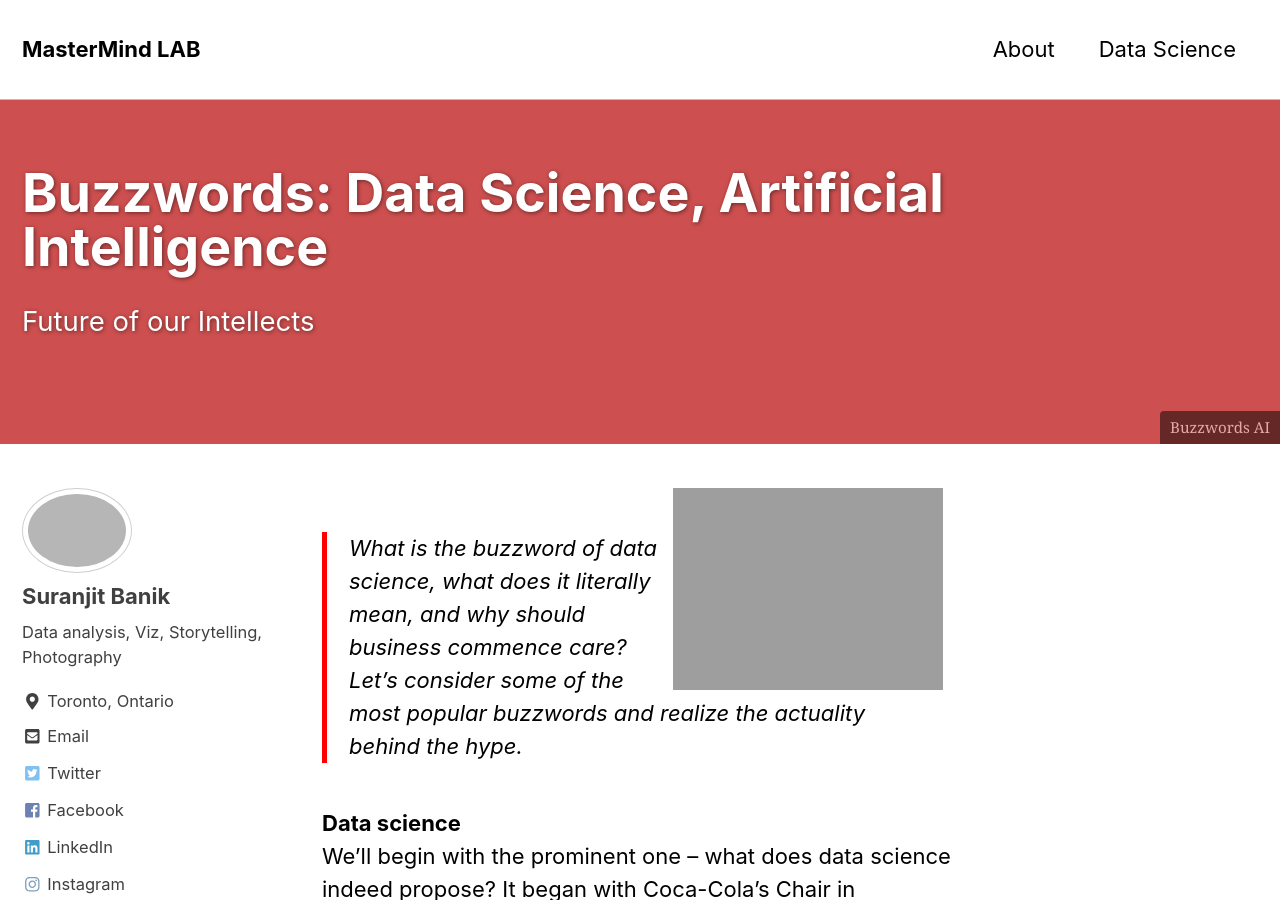
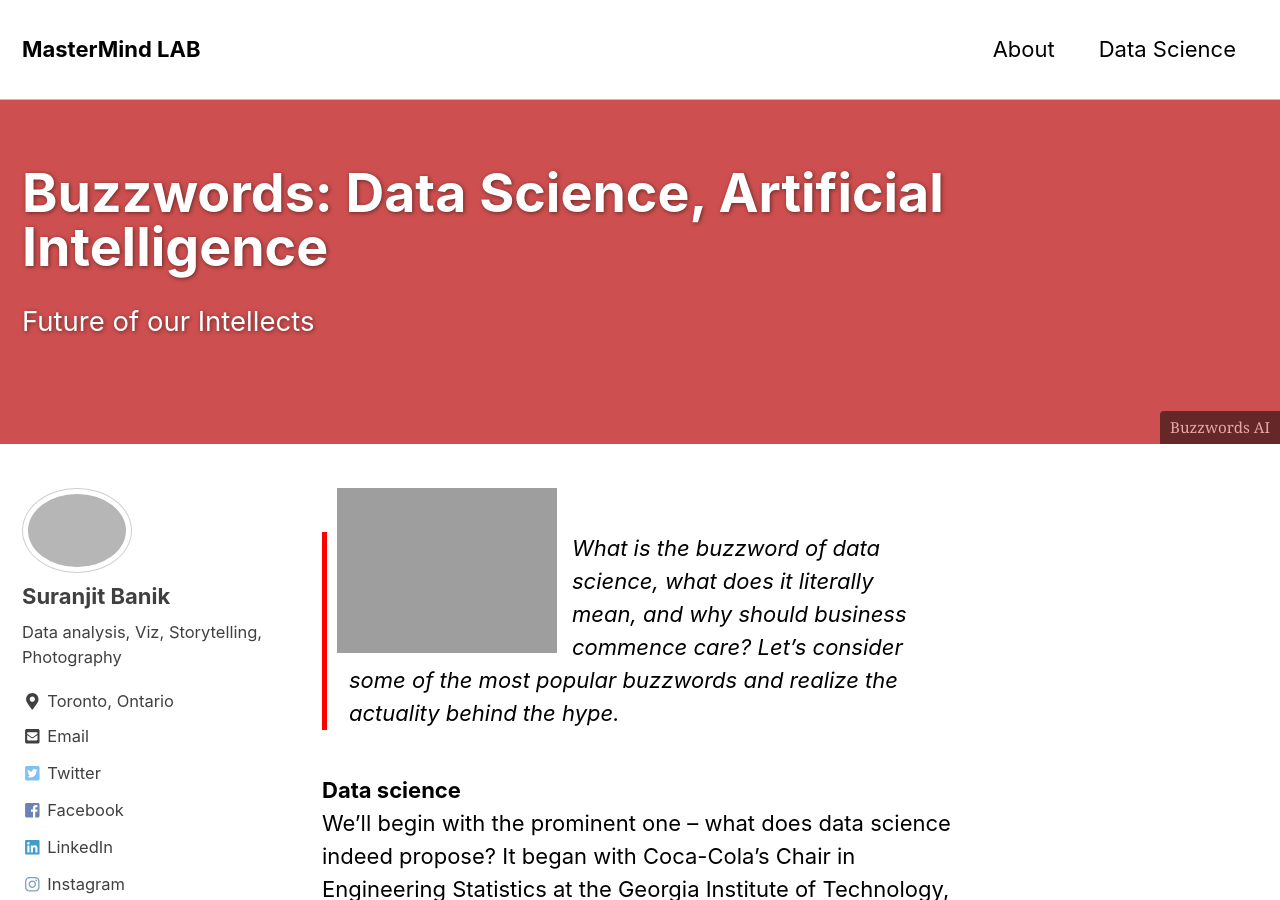
Before and after one commit to mastermindLAB/mastermindLAB.github.io, a Jekyll site: the page built from _posts/2019-03-29-DefinitionOfDataScience.md, in a window 1280 px wide and 900 px high. Built offline with Jekyll 4.4.1, drawn with Linux system fonts in a browser that asks for light colours; nearby versions of some CDN libraries.

```diff
--- a/_posts/2019-03-29-DefinitionOfDataScience.md
+++ b/_posts/2019-03-29-DefinitionOfDataScience.md
@@ -11,7 +11,7 @@
     - label: "See Projects"
       url: "https://github.com/mastermindlab"
 ---
-<img style="padding:0 15px; float: right;" src="{{ site.url }}{{ site.baseurl }}/images/face-recognision-blog.jpg" width="300" height="200">
+<img style="padding:0 15px; float: left;" src="{{ site.url }}{{ site.baseurl }}/images/face-recognision-blog.jpg" width="250" height="150">
 > What is the buzzword of _data science_, what does it literally mean, and why should business commence care? Let’s consider some of the most popular buzzwords and realize the actuality behind the hype.
 
 **Data science** <br>
```
